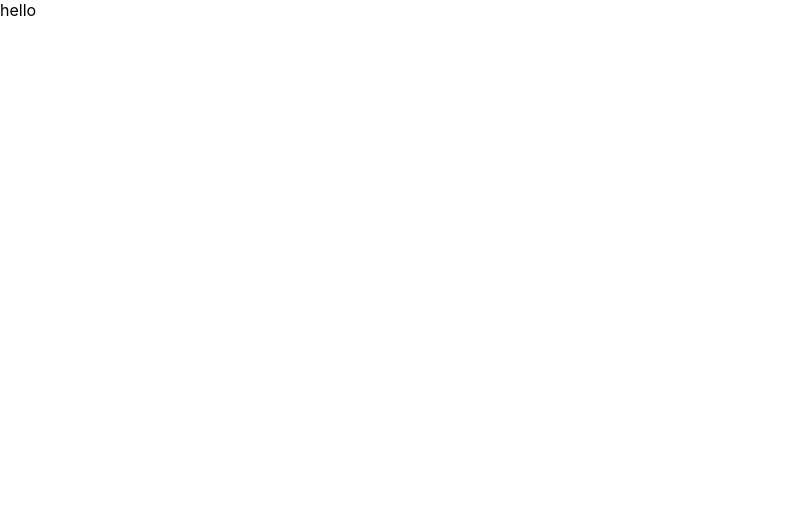
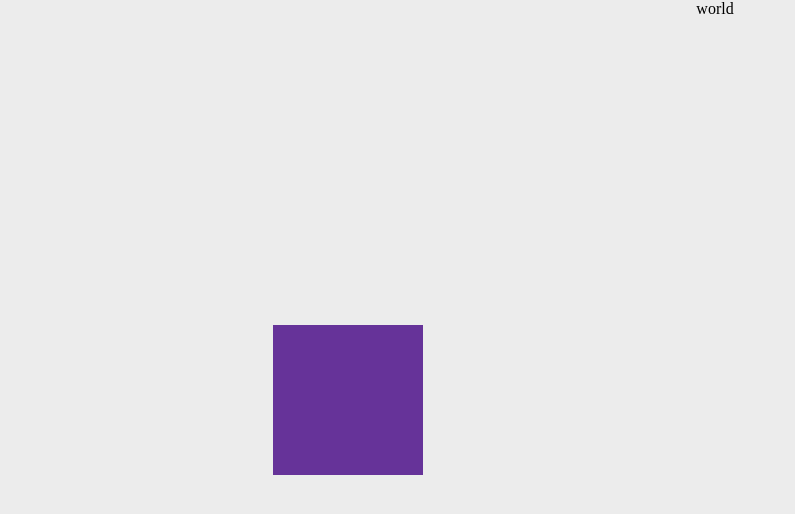
Before and after one commit to mdsoliman-byte/shadow-generator, a React (Create React App) app: page / in a window 1280 px wide. Shown: the top 514 px of the page, without its empty margins (0-795 px from the left). Built offline with nearby package versions, Linux system fonts and the light colour scheme.

Commit message:
preview section working

```diff
--- a/public/index.html
+++ b/public/index.html
@@ -10,34 +10,13 @@
       content="Web site created using create-react-app"
     />
     <link rel="apple-touch-icon" href="%PUBLIC_URL%/logo192.png" />
-    <!--
-      manifest.json provides metadata used when your web app is installed on a
-      user's mobile device or desktop. See https://developers.google.com/web/fundamentals/web-app-manifest/
-    -->
+
     <link rel="manifest" href="%PUBLIC_URL%/manifest.json" />
-    <!--
-      Notice the use of %PUBLIC_URL% in the tags above.
-      It will be replaced with the URL of the `public` folder during the build.
-      Only files inside the `public` folder can be referenced from the HTML.
 
-      Unlike "/favicon.ico" or "favicon.ico", "%PUBLIC_URL%/favicon.ico" will
-      work correctly both with client-side routing and a non-root public URL.
-      Learn how to configure a non-root public URL by running `npm run build`.
-    -->
-    <title>React App</title>
+    <title>Shadow Generator</title>
   </head>
   <body>
     <noscript>You need to enable JavaScript to run this app.</noscript>
     <div id="root"></div>
-    <!--
-      This HTML file is a template.
-      If you open it directly in the browser, you will see an empty page.
-
-      You can add webfonts, meta tags, or analytics to this file.
-      The build step will place the bundled scripts into the <body> tag.
-
-      To begin the development, run `npm start` or `yarn start`.
-      To create a production bundle, use `npm run build` or `yarn build`.
-    -->
   </body>
 </html>
--- a/src/App.css
+++ /dev/null
@@ -1,38 +0,0 @@
-.App {
-  text-align: center;
-}
-
-.App-logo {
-  height: 40vmin;
-  pointer-events: none;
-}
-
-@media (prefers-reduced-motion: no-preference) {
-  .App-logo {
-    animation: App-logo-spin infinite 20s linear;
-  }
-}
-
-.App-header {
-  background-color: #282c34;
-  min-height: 100vh;
-  display: flex;
-  flex-direction: column;
-  align-items: center;
-  justify-content: center;
-  font-size: calc(10px + 2vmin);
-  color: white;
-}
-
-.App-link {
-  color: #61dafb;
-}
-
-@keyframes App-logo-spin {
-  from {
-    transform: rotate(0deg);
-  }
-  to {
-    transform: rotate(360deg);
-  }
-}
--- a/src/App.js
+++ b/src/App.js
@@ -2,8 +2,11 @@
 
 function App() {
   return (
-    <div className="App">
-     hello
+    <div className="container">
+      <div className="preview">
+        <div className="preview-box"></div>
+      </div>
+      <div className="control">world</div>
     </div>
   );
 }
--- /dev/null
+++ b/src/assets/index.css
@@ -0,0 +1,23 @@
+*{
+  margin: 0px;
+  padding: 0px;
+  box-sizing: border-box;
+}
+.container{
+  background-color: rgb(236, 236, 236);
+  height: 100vh;
+  display: flex;
+}
+.container >div{
+  flex-grow: 1;
+}
+.container .preview{
+  display: flex;
+  justify-content: center;
+  align-items: center;
+}
+.preview-box{
+  height: 150px;
+  width: 150px;
+  background-color: rebeccapurple;
+}
--- a/src/index.css
+++ /dev/null
@@ -1,13 +0,0 @@
-body {
-  margin: 0;
-  font-family: -apple-system, BlinkMacSystemFont, 'Segoe UI', 'Roboto', 'Oxygen',
-    'Ubuntu', 'Cantarell', 'Fira Sans', 'Droid Sans', 'Helvetica Neue',
-    sans-serif;
-  -webkit-font-smoothing: antialiased;
-  -moz-osx-font-smoothing: grayscale;
-}
-
-code {
-  font-family: source-code-pro, Menlo, Monaco, Consolas, 'Courier New',
-    monospace;
-}
--- a/src/index.js
+++ b/src/index.js
@@ -1,6 +1,6 @@
 import React from 'react';
 import ReactDOM from 'react-dom/client';
-import './index.css';
+import './assets/index.css';
 import App from './App';
 
 
```
